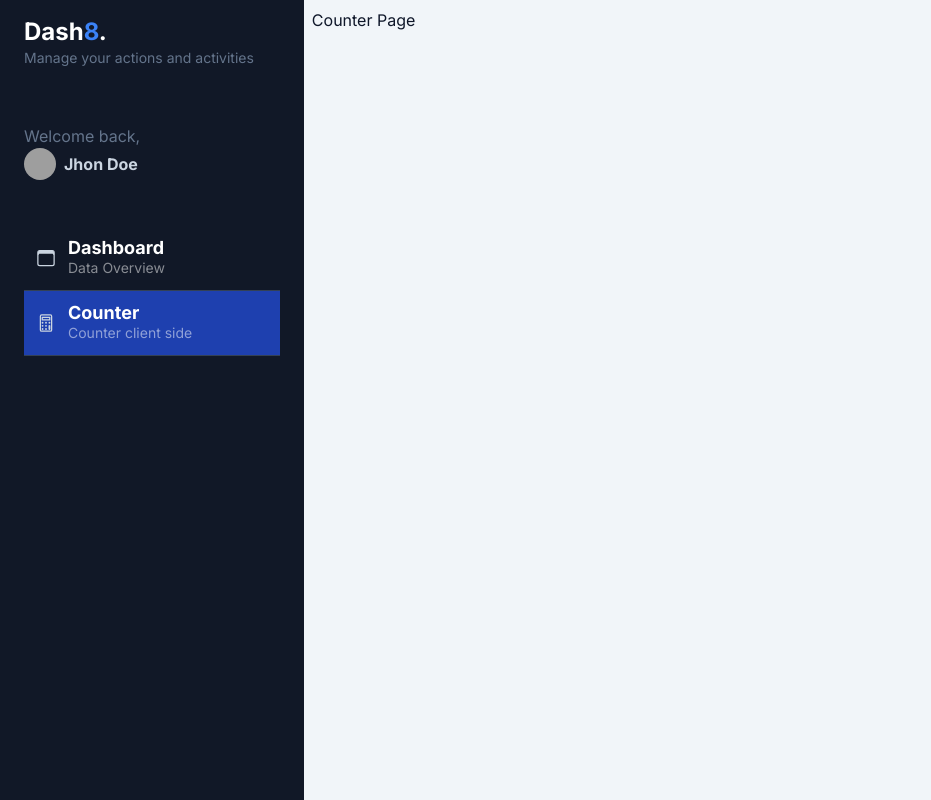
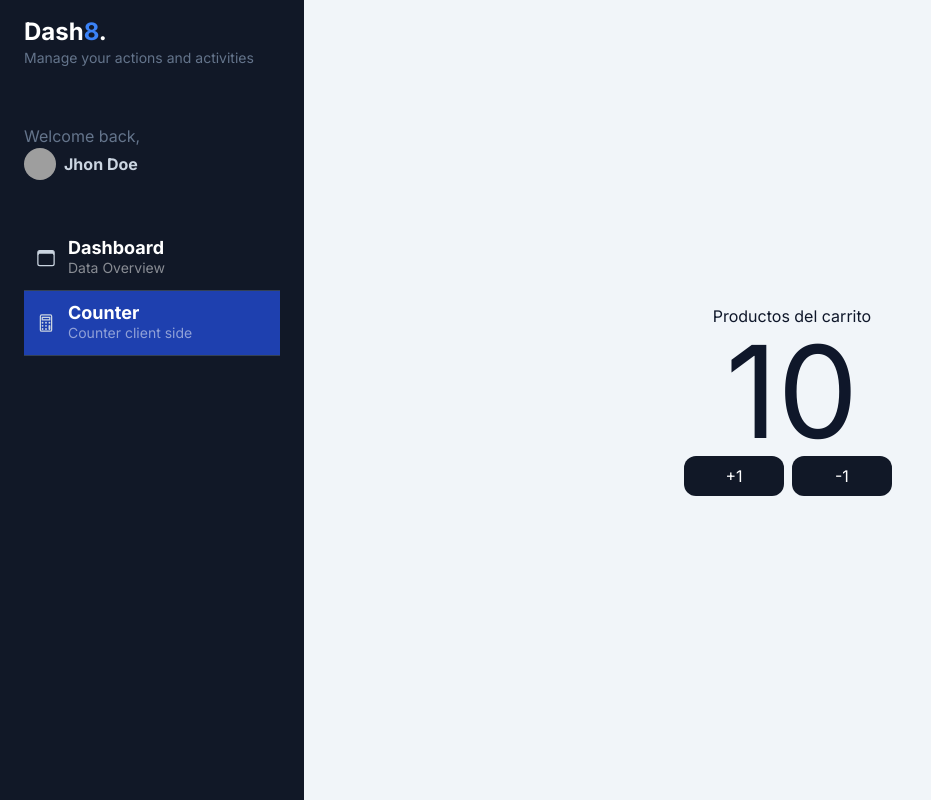
Before and after one commit to wldrocha/My-Dashboard, a Next.js app: page /dashboard/counter in a window 1280 px wide. Shown: the whole page, without its empty margins (0-931 px from the left). Built offline with nearby package versions, Linux system fonts and the light colour scheme; grey boxes are pictures that could not be loaded.

Commit message:
[ADD] client render and server render

```diff
--- a/src/app/dashboard/counter/page.tsx
+++ b/src/app/dashboard/counter/page.tsx
@@ -1,12 +1,20 @@
-// import { redirect } from 'next/navigation'
+import { CartCounter } from '@/app/shopping-cart'
 
 
+
+export const metadata = {
+  title:'Shopping Cart',
+  description: 'A page with a counter',
+}
+
 export default function CounterPage() {
-//   redirect('/dashboard/counter')
+
+
 
   return (
-    <div>
-      <h1>Counter Page</h1>
+    <div className='flex flex-col justify-center items-center w-full h-full'>
+      <span>Productos del carrito</span>
+      <CartCounter />
     </div>
   )
 }
--- /dev/null
+++ b/src/app/shopping-cart/components/CartCounter.tsx
@@ -0,0 +1,25 @@
+'use client'
+import { useState } from 'react'
+
+export const CartCounter = () => {
+  const [counter, setCounter] = useState(10)
+  return (
+    <>
+      <span className='text-9xl'>{counter}</span>
+      <div className='flex'>
+        <button
+          className='flex items-center justify-center p-2 rounded-xl bg-gray-900 text-white hover:bg-gray-600 transition-all ase-in duration-300 w-[100px] mr-2'
+          onClick={() => setCounter((oldState) => oldState + 1)}
+        >
+          +1
+        </button>
+        <button
+          className='flex items-center justify-center p-2 rounded-xl bg-gray-900 text-white hover:bg-gray-600 transition-all ase-in duration-300 w-[100px] mr-2'
+          onClick={() => setCounter((oldState) => oldState - 1)}
+        >
+          -1
+        </button>
+      </div>
+    </>
+  )
+}
--- /dev/null
+++ b/src/app/shopping-cart/index.ts
@@ -0,0 +1 @@
+export * from './components/CartCounter'
```
